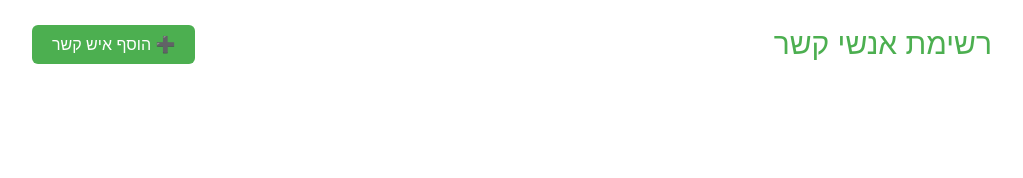
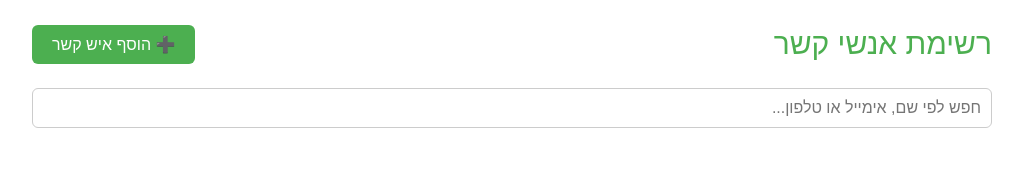
Before and after one commit to Itamar-Shreiber/contacts-app, a Vue app in the folder client/: page / in a window 1280 px wide. Shown: the top 178 px of the page, without its empty margins (20-1043 px from the left). Built offline with nearby package versions, Linux system fonts and the light colour scheme; no server answers.

Commit message:
הוספת פילטר

```diff
--- /dev/null
+++ b/client/src/components/ContactsFilter.vue
@@ -0,0 +1,42 @@
+<!-- components/ContactsFilter.vue -->
+<template>
+  <div class="filter-wrapper">
+    <input
+      type="text"
+      v-model="query"
+      @input="emitFilter"
+      placeholder="חפש לפי שם, אימייל או טלפון..."
+    />
+  </div>
+</template>
+
+<script>
+export default {
+  data() {
+    return {
+      query: '',
+    };
+  },
+  methods: {
+    emitFilter() {
+      this.$emit('filter', this.query);
+    },
+  },
+};
+</script>
+
+<style scoped>
+.filter-wrapper {
+  margin-bottom: 20px;
+}
+
+input {
+  width: 100%;
+  padding: 10px;
+  font-size: 16px;
+  border-radius: 6px;
+  border: 1px solid #ccc;
+  direction: rtl;
+  text-align: right;
+}
+</style>
--- a/client/src/views/ContactsViews.vue
+++ b/client/src/views/ContactsViews.vue
@@ -6,8 +6,11 @@
         <button class="add-button" @click="openAddForm">➕ הוסף איש קשר</button>
       </div>
 
-      <ContactsTable :contacts="contacts" @edit="openEditForm" @delete="deleteContact" />
+      <div class="filter-row">
+        <ContactsFilter @filter="handleFilter" />
+      </div>
 
+      <ContactsTable :contacts="filteredContacts" @edit="openEditForm" @delete="deleteContact" />
       <ContactForm v-if="showForm" :contact="selectedContact" @close="closeForm" @saved="handleSaved" />
     </div>
   </div>
@@ -16,20 +19,24 @@
 <script>
 import ContactsTable from '../components/ContactsTable.vue';
 import ContactForm from '../components/ContactForm.vue';
+import ContactsFilter from '../components/ContactsFilter.vue';
 import { getAllContacts, deleteContactById } from '../services/contactsApi.js';
 
 export default {
-  components: { ContactsTable, ContactForm },
+  components: { ContactsTable, ContactForm, ContactsFilter },
   data() {
     return {
       contacts: [],
+      filteredContacts: [],
       showForm: false,
       selectedContact: null,
     };
   },
   methods: {
     async fetchContacts() {
-      this.contacts = await getAllContacts();
+      const all = await getAllContacts();
+      this.contacts = all;
+      this.filteredContacts = all;
     },
     openAddForm() {
       this.selectedContact = null;
@@ -51,6 +58,14 @@ export default {
       await deleteContactById(id);
       await this.fetchContacts();
     },
+    handleFilter(query) {
+      const q = query.toLowerCase();
+      this.filteredContacts = this.contacts.filter(c =>
+        `${c.first_name} ${c.last_name}`.toLowerCase().includes(q) ||
+        (c.email && c.email.toLowerCase().includes(q)) ||
+        (c.phone && c.phone.includes(q))
+      );
+    },
   },
   mounted() {
     this.fetchContacts();
@@ -62,16 +77,12 @@ export default {
 .page-wrapper {
   display: flex;
   justify-content: flex-end;
-  /* דוחף את התוכן לימין */
   direction: rtl;
-  /* חשובה ל-RTL */
   width: 100vw;
-  /* רוחב כל המסך */
   box-sizing: border-box;
   padding: 0;
   margin: 0;
   min-height: 100vh;
-  /* גובה מינימום למלא את המסך */
 }
 
 .container {
@@ -80,7 +91,6 @@ export default {
   padding: 20px;
   box-sizing: border-box;
   text-align: right;
-  /* יישור טקסט לימין */
   direction: rtl;
   font-family: 'Arial', sans-serif;
 }
@@ -111,4 +121,10 @@ h1 {
 .add-button:hover {
   background-color: #388e3c;
 }
+
+/* 🆕 עיצוב לשורת הפילטר */
+.filter-row {
+  margin-bottom: 20px;
+  direction: rtl;
+}
 </style>
```
